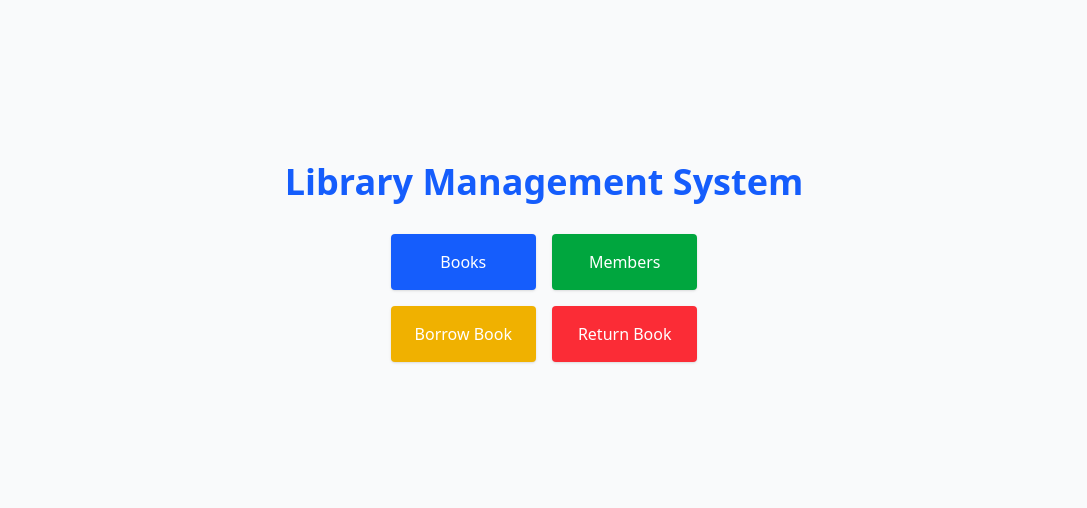
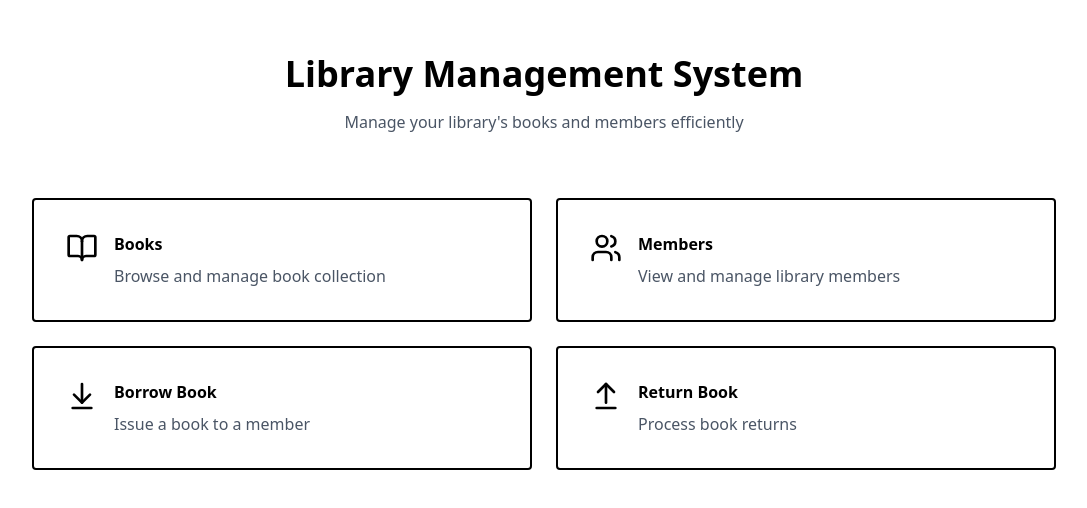
Before and after one commit to marybundi/LibraryManagement, a React app in the folder frontend/: page / in a window 1280 px wide. Shown: the part 138-646 px from the top of the page, without its empty margins (96-1183 px from the left). Built offline with nearby package versions, Linux system fonts and the light colour scheme; the HTML template or start-up script is replaced by a standard one.

Commit message:
fix:(refactored home page)

```diff
--- a/frontend/package.json
+++ b/frontend/package.json
@@ -12,6 +12,7 @@
   "dependencies": {
     "@tailwindcss/vite": "^4.1.17",
     "axios": "^1.13.2",
+    "lucide-react": "^0.560.0",
     "react": "^19.2.0",
     "react-dom": "^19.2.0",
     "react-router-dom": "^7.10.1",
--- a/frontend/src/pages/Home.jsx
+++ b/frontend/src/pages/Home.jsx
@@ -1,48 +1,91 @@
 import { Link } from "react-router-dom";
+import { BookOpen, Users, ArrowDownToLine, ArrowUpFromLine } from "lucide-react";
 
 export default function Home() {
   return (
-    <div className="min-h-screen flex flex-col items-center justify-center bg-gray-50 p-6">
-      <h1 className="text-4xl font-bold text-blue-600 mb-8">
-        Library Management System
-      </h1>
+    <div className="min-h-screen bg-white flex items-center justify-center px-4 py-12">
+      <div className="max-w-5xl w-full">
+        <div className="text-center mb-16">
+          <h1 className="text-4xl font-bold mb-4">Library Management System</h1>
+          <p className="text-gray-600">
+            Manage your library's books and members efficiently
+          </p>
+        </div>
 
-      <nav>
-        <ul className="grid grid-cols-1 sm:grid-cols-2 gap-4">
-          <li>
+        <div className="grid grid-cols-1 md:grid-cols-2 gap-6">
+          {/* Books */}
           <Link
             to="/books"
-              className="block bg-blue-600 text-white text-center px-6 py-4 rounded shadow hover:bg-blue-700 transition"
+            className="group bg-white border-2 border-black p-8 transition-all duration-300 hover:bg-black hover:text-white text-left rounded"
           >
-              Books
+            <div className="flex items-start space-x-4">
+              <div className="flex-shrink-0">
+                <BookOpen className="w-8 h-8" />
+              </div>
+              <div>
+                <h3 className="mb-2 font-semibold">Books</h3>
+                <p className="text-gray-600 group-hover:text-gray-300">
+                  Browse and manage book collection
+                </p>
+              </div>
+            </div>
           </Link>
-          </li>
-          <li>
+
+          {/* Members */}
           <Link
             to="/members"
-              className="block bg-green-600 text-white text-center px-6 py-4 rounded shadow hover:bg-green-700 transition"
+            className="group bg-white border-2 border-black p-8 transition-all duration-300 hover:bg-black hover:text-white text-left rounded"
           >
-              Members
+            <div className="flex items-start space-x-4">
+              <div className="flex-shrink-0">
+                <Users className="w-8 h-8" />
+              </div>
+              <div>
+                <h3 className="mb-2 font-semibold">Members</h3>
+                <p className="text-gray-600 group-hover:text-gray-300">
+                  View and manage library members
+                </p>
+              </div>
+            </div>
           </Link>
-          </li>
-          <li>
+
+          {/* Borrow Book */}
           <Link
             to="/borrow"
-              className="block bg-yellow-500 text-white text-center px-6 py-4 rounded shadow hover:bg-yellow-600 transition"
+            className="group bg-white border-2 border-black p-8 transition-all duration-300 hover:bg-black hover:text-white text-left rounded"
           >
-              Borrow Book
+            <div className="flex items-start space-x-4">
+              <div className="flex-shrink-0">
+                <ArrowDownToLine className="w-8 h-8" />
+              </div>
+              <div>
+                <h3 className="mb-2 font-semibold">Borrow Book</h3>
+                <p className="text-gray-600 group-hover:text-gray-300">
+                  Issue a book to a member
+                </p>
+              </div>
+            </div>
           </Link>
-          </li>
-          <li>
+
+          {/* Return Book */}
           <Link
             to="/return"
-              className="block bg-red-500 text-white text-center px-6 py-4 rounded shadow hover:bg-red-600 transition"
+            className="group bg-white border-2 border-black p-8 transition-all duration-300 hover:bg-black hover:text-white text-left rounded"
           >
-              Return Book
+            <div className="flex items-start space-x-4">
+              <div className="flex-shrink-0">
+                <ArrowUpFromLine className="w-8 h-8" />
+              </div>
+              <div>
+                <h3 className="mb-2 font-semibold">Return Book</h3>
+                <p className="text-gray-600 group-hover:text-gray-300">
+                  Process book returns
+                </p>
+              </div>
+            </div>
           </Link>
-          </li>
-        </ul>
-      </nav>
+        </div>
+      </div>
     </div>
   );
 }
```
Also changed, not shown: 1 other file (tests, documents, lock files or other folders). Lines whose indentation alone changed are shown as unchanged.
